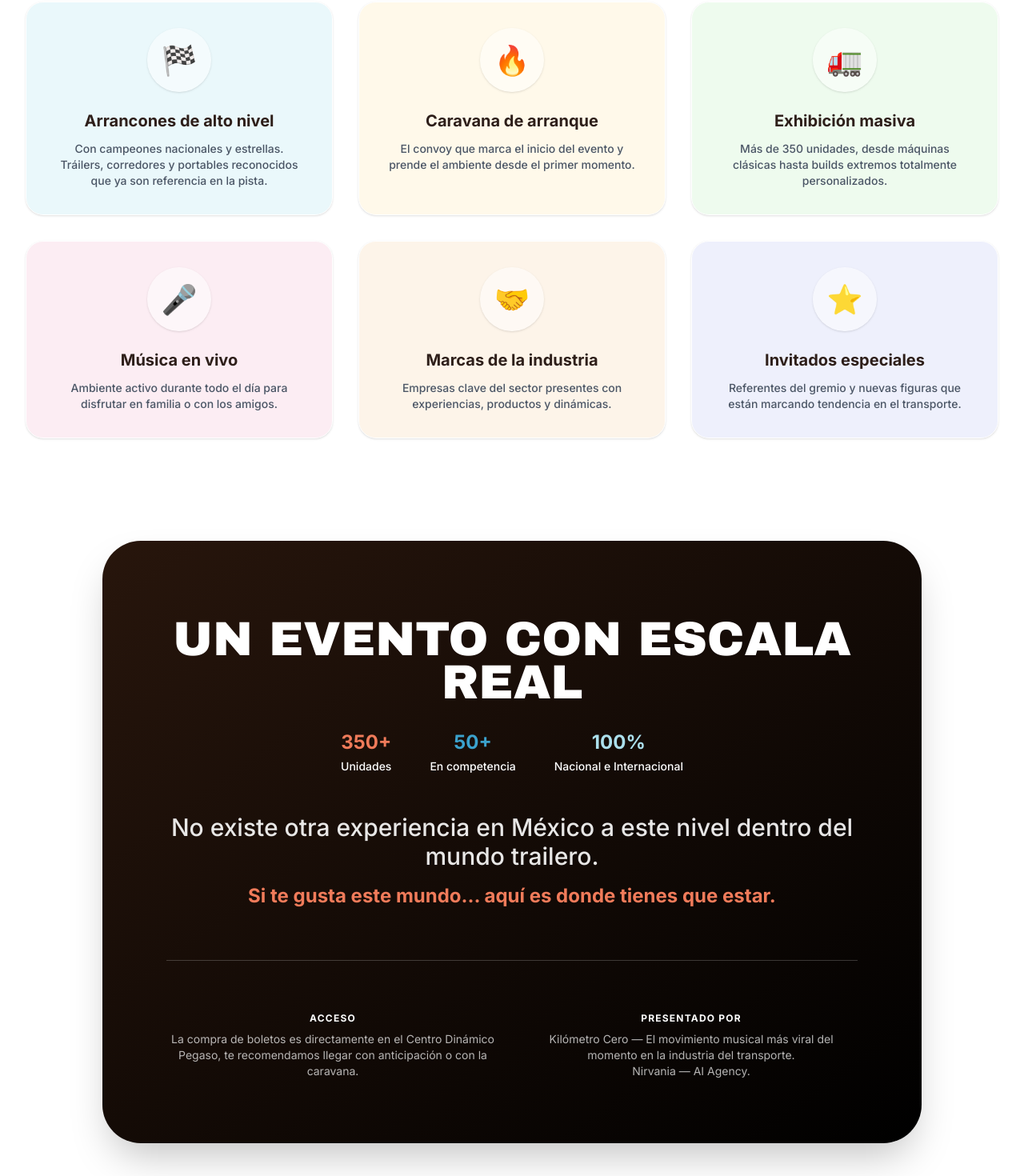
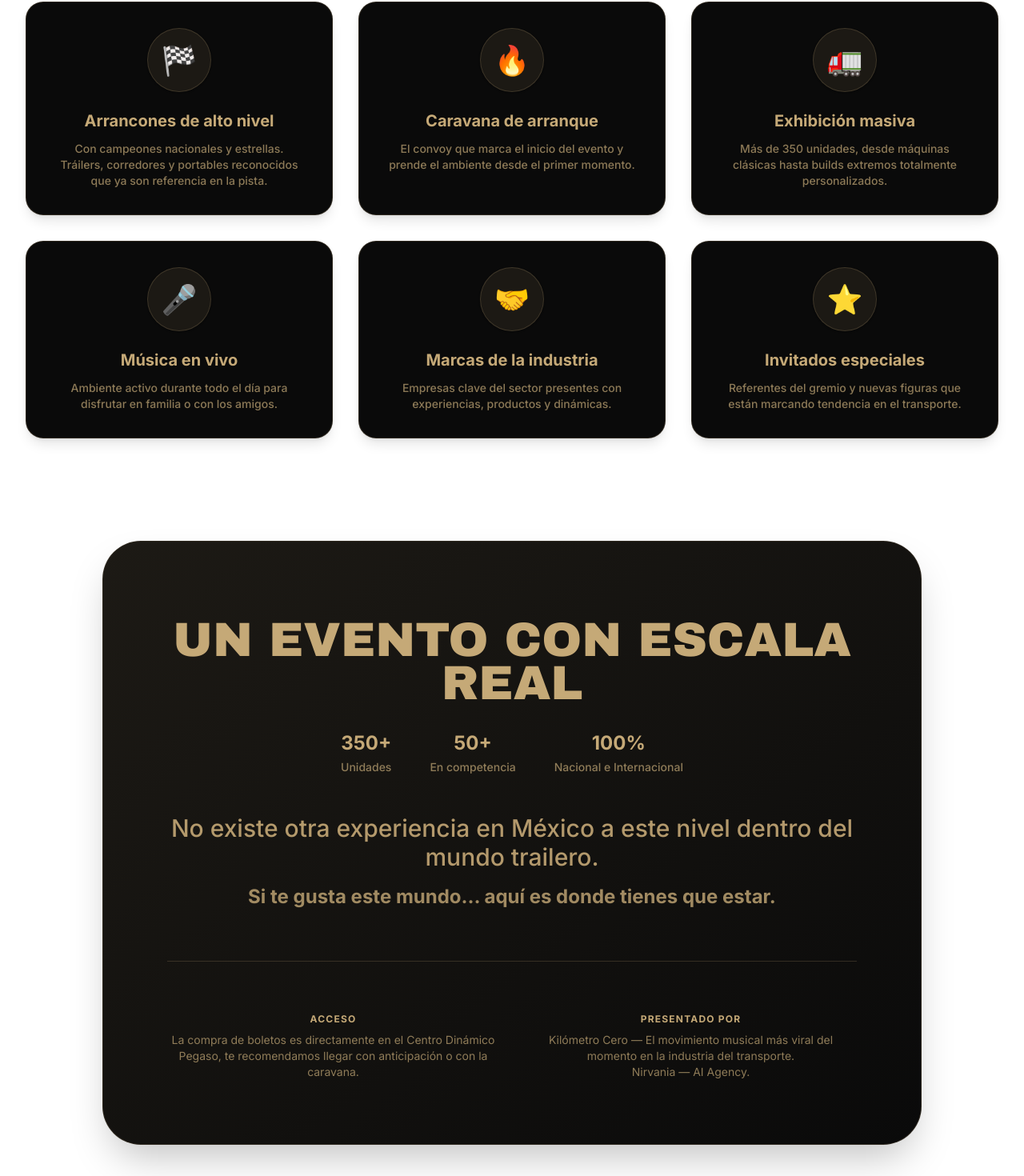
Before and after one commit to IAGGDEV/TruckFestLanding_V1, a Next.js app: page / in a window 1280 px wide. Shown: the part 1216-2686 px from the top of the page at 80% size. Built offline with nearby package versions, Linux system fonts and the light colour scheme.

Commit message:
style: apply luxury black and gold theme to feature cards and bottom sections

```diff
--- a/src/app/page.tsx
+++ b/src/app/page.tsx
@@ -53,10 +53,10 @@ export default function Home() {
       {/* Features Section */}
       <section className="relative z-30 bg-white pt-32 pb-24 px-4 w-full">
         <div className="max-w-4xl mx-auto text-center mb-20">
-          <h2 className="text-5xl md:text-7xl font-heading text-[#2e1f1a] mb-6 tracking-tighter uppercase leading-[0.9]">
+          <h2 className="text-5xl md:text-7xl font-heading text-black mb-6 tracking-tighter uppercase leading-[0.9]">
             Lo que vas a <br /> vivir
           </h2>
-          <p className="text-gray-600 font-medium max-w-2xl mx-auto text-lg">
+          <p className="text-black/70 font-medium max-w-2xl mx-auto text-lg">
             No es solo una expo… es una experiencia completa donde el poder, el diseño y la competencia se viven en tiempo real.
           </p>
         </div>
@@ -66,61 +66,55 @@ export default function Home() {
             icon={<span className="text-4xl">🏁</span>}
             title="Arrancones de alto nivel"
             description="Con campeones nacionales y estrellas. Tráilers, corredores y portables reconocidos que ya son referencia en la pista."
-            bgColor="bg-[#eaf8fb]"
           />
           <FeatureCard
             icon={<span className="text-4xl">🔥</span>}
             title="Caravana de arranque"
             description="El convoy que marca el inicio del evento y prende el ambiente desde el primer momento."
-            bgColor="bg-[#fff9ea]"
           />
           <FeatureCard
             icon={<span className="text-4xl">🚛</span>}
             title="Exhibición masiva"
             description="Más de 350 unidades, desde máquinas clásicas hasta builds extremos totalmente personalizados."
-            bgColor="bg-[#eefbee]"
           />
           <FeatureCard
             icon={<span className="text-4xl">🎤</span>}
             title="Música en vivo"
             description="Ambiente activo durante todo el día para disfrutar en familia o con los amigos."
-            bgColor="bg-[#fcedf3]"
           />
           <FeatureCard
             icon={<span className="text-4xl">🤝</span>}
             title="Marcas de la industria"
             description="Empresas clave del sector presentes con experiencias, productos y dinámicas."
-            bgColor="bg-[#fdf4e9]"
           />
           <FeatureCard
             icon={<span className="text-4xl">⭐</span>}
             title="Invitados especiales"
             description="Referentes del gremio y nuevas figuras que están marcando tendencia en el transporte."
-            bgColor="bg-[#eef0fc]"
           />
         </div>
 
-        <div className="mt-32 max-w-5xl mx-auto bg-black text-white rounded-[3rem] p-12 md:p-20 text-center relative overflow-hidden shadow-2xl">
-          <div className="absolute top-0 left-0 w-full h-full bg-gradient-to-br from-[#c66c3c]/20 to-transparent z-0"></div>
+        <div className="mt-32 max-w-5xl mx-auto bg-[#0a0a0a] text-[#c5a977] rounded-[3rem] p-12 md:p-20 text-center relative overflow-hidden shadow-2xl border border-[#c5a977]/20">
+          <div className="absolute top-0 left-0 w-full h-full bg-gradient-to-br from-[#c5a977]/10 to-transparent z-0"></div>
           <div className="relative z-10 mt-4 rounded-3xl">
-            <h2 className="text-4xl md:text-6xl font-heading mb-8 uppercase text-center leading-[0.9]">Un evento con escala real</h2>
+            <h2 className="text-4xl md:text-6xl font-heading mb-8 uppercase text-center leading-[0.9] text-[#c5a977]">Un evento con escala real</h2>
             <div className="flex flex-col md:flex-row justify-center items-center gap-12 font-bold text-xl md:text-2xl mb-12">
-              <div className="text-[#f07b5a]">350+ <span className="text-white block text-sm font-medium mt-1">Unidades</span></div>
-              <div className="text-[#3ba2cd]">50+ <span className="text-white block text-sm font-medium mt-1">En competencia</span></div>
-              <div className="text-[#abdfec]">100% <span className="text-white block text-sm font-medium mt-1">Nacional e Internacional</span></div>
+              <div className="text-[#c5a977]">350+ <span className="text-[#c5a977]/70 block text-sm font-medium mt-1">Unidades</span></div>
+              <div className="text-[#c5a977]">50+ <span className="text-[#c5a977]/70 block text-sm font-medium mt-1">En competencia</span></div>
+              <div className="text-[#c5a977]">100% <span className="text-[#c5a977]/70 block text-sm font-medium mt-1">Nacional e Internacional</span></div>
             </div>
-            <p className="text-2xl md:text-3xl font-medium text-white/90">
+            <p className="text-2xl md:text-3xl font-medium text-[#c5a977]/90">
               No existe otra experiencia en México a este nivel dentro del mundo trailero.
             </p>
-            <p className="text-xl md:text-2xl mt-4 font-bold text-[#f07b5a]">Si te gusta este mundo… aquí es donde tienes que estar.</p>
+            <p className="text-xl md:text-2xl mt-4 font-bold text-[#c5a977] opacity-80">Si te gusta este mundo… aquí es donde tienes que estar.</p>
 
-            <div className="mt-16 pt-16 border-t border-white/20 text-left md:text-center grid grid-cols-1 md:grid-cols-2 gap-8 text-white/70">
+            <div className="mt-16 pt-16 border-t border-[#c5a977]/20 text-left md:text-center grid grid-cols-1 md:grid-cols-2 gap-8 text-[#c5a977]/70">
               <div className="text-sm">
-                <span className="block text-white font-bold mb-2 uppercase tracking-widest text-xs">Acceso</span>
+                <span className="block text-[#c5a977] font-bold mb-2 uppercase tracking-widest text-xs">Acceso</span>
                 La compra de boletos es directamente en el Centro Dinámico Pegaso, te recomendamos llegar con anticipación o con la caravana.
               </div>
               <div className="text-sm">
-                <span className="block text-white font-bold mb-2 uppercase tracking-widest text-xs">Presentado por</span>
+                <span className="block text-[#c5a977] font-bold mb-2 uppercase tracking-widest text-xs">Presentado por</span>
                 Kilómetro Cero — El movimiento musical más viral del momento en la industria del transporte.<br/>
                 Nirvania — AI Agency.
               </div>
@@ -132,17 +126,17 @@ export default function Home() {
   );
 }
 
-function FeatureCard({ icon, title, description, bgColor }: { icon: React.ReactNode, title: string, description: string, bgColor: string }) {
+function FeatureCard({ icon, title, description }: { icon: React.ReactNode, title: string, description: string }) {
   return (
     <motion.div
-      className={`${bgColor} rounded-3xl p-8 flex flex-col items-center text-center shadow-sm hover:shadow-xl transition-shadow duration-300 border border-white`}
+      className="bg-[#0a0a0a] rounded-3xl p-8 flex flex-col items-center text-center shadow-lg hover:shadow-xl hover:shadow-[#c5a977]/20 transition-all duration-300 border border-[#c5a977]/20 hover:border-[#c5a977]/50"
       whileHover={{ y: -5 }}
     >
-      <div className="bg-white/50 w-20 h-20 rounded-full flex items-center justify-center mb-6 shadow-sm">
+      <div className="bg-[#c5a977]/10 w-20 h-20 rounded-full flex items-center justify-center mb-6 shadow-sm border border-[#c5a977]/20">
         {icon}
       </div>
-      <h3 className="text-xl font-bold text-[#2e1f1a] mb-3 leading-tight">{title}</h3>
-      <p className="text-gray-600 text-sm font-medium">{description}</p>
+      <h3 className="text-xl font-bold text-[#c5a977] mb-3 leading-tight">{title}</h3>
+      <p className="text-[#c5a977]/70 text-sm font-medium">{description}</p>
     </motion.div>
   );
 }
```
